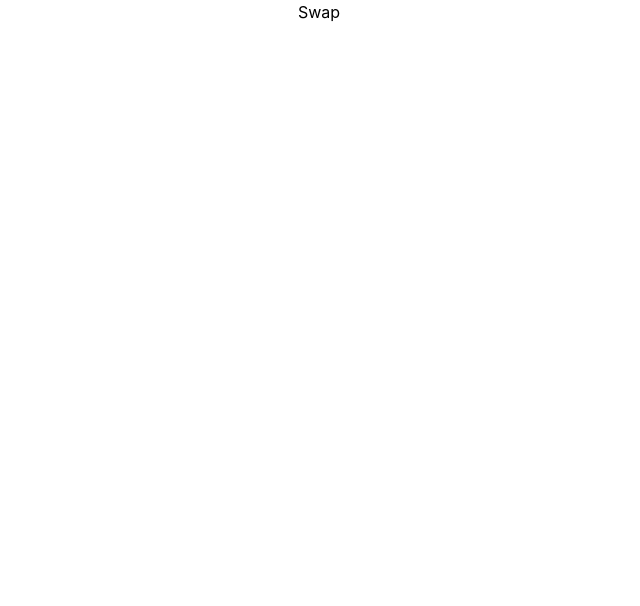
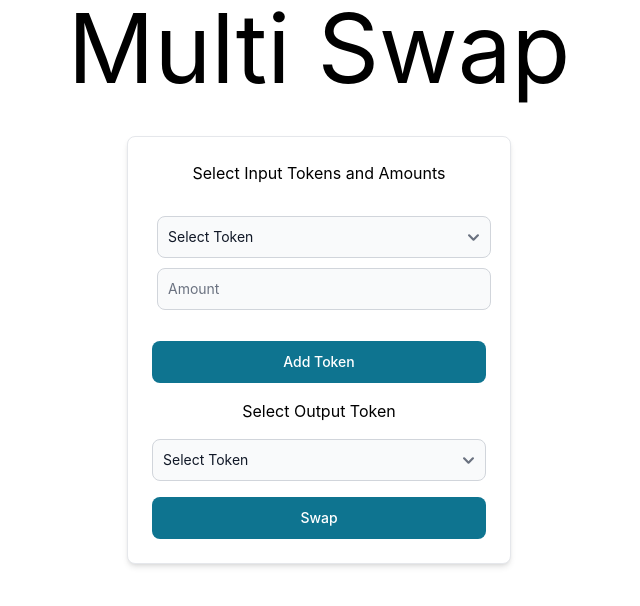
Before and after one commit to HiteshMittal07/MultiSwap, a React (Create React App) app in the folder client/: page / in a window 1280 px wide. Shown: the top 606 px of the page, without its empty margins (321-961 px from the left). Built offline with nearby package versions, Linux system fonts and the light colour scheme.

Commit message:
added basic frontend

```diff
--- a/client/src/App.js
+++ b/client/src/App.js
@@ -1,47 +1,142 @@
 import { ethers } from "ethers";
 import "./App.css";
-import { contract_address, getContract, getProvider } from "./web3/web3";
+import {
+  contract_address,
+  getContract,
+  getProvider,
+  tokenList,
+} from "./web3/web3";
+import { Button, Card, Select, TextInput } from "flowbite-react";
+import { useState } from "react";
 
 function App() {
-  // usdc = "0x3c499c542cEF5E3811e1192ce70d8cC03d5c3359";
-  // matic = "0x0000000000000000000000000000000000001010"
-  async function swap() {
-    const tokenAddress = "0x0000000000000000000000000000000000001010";
-    const amount = ethers.utils.parseUnits("2", 18);
-    const tokensIn = ["0x0000000000000000000000000000000000001010"];
+  const [selectedTokens, setSelectedTokens] = useState([""]);
+  const [amounts, setAmounts] = useState({});
+  const [outputToken, setOutputToken] = useState("");
+
+  const handleTokenSelection = (event, index) => {
+    const selectedAddress = event.target.value;
+    const newSelectedTokens = [...selectedTokens];
+    newSelectedTokens[index] = selectedAddress;
+    setSelectedTokens(newSelectedTokens);
+  };
+
+  const handleAmountChange = (event, address) => {
+    const newAmounts = { ...amounts };
+    newAmounts[address] = event.target.value;
+    setAmounts(newAmounts);
+  };
+
+  const handleOutputTokenSelection = (event) => {
+    setOutputToken(event.target.value);
+  };
+
+  const executeMultiSwap = async () => {
+    console.log("Selected Tokens:", selectedTokens);
+    console.log("Amounts:", amounts);
+    console.log("Output Token:", outputToken);
+
+    for (const token of selectedTokens) {
+      const amount = amounts[token];
+      if (amount) {
+        try {
+          await approveToken(token, amount);
+        } catch (error) {
+          console.error(`Error approving token ${token}:`, error);
+          return;
+        }
+      }
+    }
+    const provider = getProvider();
+    const contract = getContract(provider);
+
+    const amountsIn = selectedTokens.map((token) => {
+      const tokenInfo = tokenList.find((t) => t.address === token);
+      const decimals = tokenInfo ? tokenInfo.decimals : 18; // Default to 18 if decimals not found
+      return ethers.utils.parseUnits(amounts[token] || "0", decimals);
+    });
+    console.log(amountsIn);
+    try {
+      const tx = await contract.multiSwapExactInputSingle(
+        selectedTokens,
+        amountsIn,
+        outputToken,
+        { gasLimit: 3000000 }
+      );
+      await tx.wait();
+      console.log("Transaction successful:", tx);
+    } catch (error) {
+      console.error("Error executing multiSwapExactInputSingle:", error);
+    }
+  };
+
+  const approveToken = async (tokenAddress, amount) => {
     const provider = getProvider();
     const signer = provider.getSigner();
-    const tokenContract = new ethers.Contract(
-      tokenAddress,
-      [
-        "function approve(address spender, uint256 amount) external returns (bool)",
-      ],
-      signer
+
+    const tokenABI = [
+      "function approve(address spender, uint256 amount) external returns (bool)",
+    ];
+    const tokenContract = new ethers.Contract(tokenAddress, tokenABI, signer);
+
+    const tokenInfo = tokenList.find((t) => t.address === tokenAddress);
+    const decimals = tokenInfo ? tokenInfo.decimals : 18; // Default to 18 if decimals not found
+
+    const tx = await tokenContract.approve(
+      contract_address,
+      ethers.utils.parseUnits(amount, decimals),
+      { gasLimit: 3000000 }
     );
+    await tx.wait();
+    console.log(`Approval successful for token ${tokenAddress}`);
+  };
 
-    const tx = await tokenContract.approve(contract_address, amount, {
-      gasLimit: 3000000,
-    });
-    await tx.wait();
-    console.log("Approval successful");
-    // const amountsIn = [
-    //   ethers.utils.parseUnits("2", 18), // Example amount with 18 decimals
-    // ];
-    // const tokenOut = "0x3c499c542cEF5E3811e1192ce70d8cC03d5c3359";
-
-    // const contract = getContract(provider);
-    // const swap = await contract.multiSwapExactInputSingle(
-    //   tokensIn,
-    //   amountsIn,
-    //   tokenOut,
-    //   { gasLimit: 3000000 }
-    // );
-    // await swap.wait();
-    // console.log(swap);
-  }
   return (
     <div className="App">
-      <button onClick={swap}>Swap</button>
+      <h1 className="text-8xl">Multi Swap</h1>
+      <div className="flex justify-center items-center">
+        <Card className="max-w-lg w-96 mt-10">
+          <h2>Select Input Tokens and Amounts</h2>
+          {selectedTokens.map((token, index) => (
+            <div key={index} className="token-input">
+              <Select
+                onChange={(e) => handleTokenSelection(e, index)}
+                value={token}
+              >
+                <option value="">Select Token</option>
+                {tokenList.map((t) => (
+                  <option key={t.address} value={t.address}>
+                    {t.name}
+                  </option>
+                ))}
+              </Select>
+              <TextInput
+                type="number"
+                placeholder="Amount"
+                value={amounts[token] || ""}
+                onChange={(e) => handleAmountChange(e, token)}
+              />
+            </div>
+          ))}
+          <Button onClick={() => setSelectedTokens([...selectedTokens, ""])}>
+            Add Token
+          </Button>
+
+          <h2>Select Output Token</h2>
+          <Select onChange={handleOutputTokenSelection} value={outputToken}>
+            <option value="">Select Token</option>
+            {tokenList
+              .filter((t) => !selectedTokens.includes(t.address))
+              .map((t) => (
+                <option key={t.address} value={t.address}>
+                  {t.name}
+                </option>
+              ))}
+          </Select>
+
+          <Button onClick={executeMultiSwap}>Swap</Button>
+        </Card>
+      </div>
     </div>
   );
 }
```
